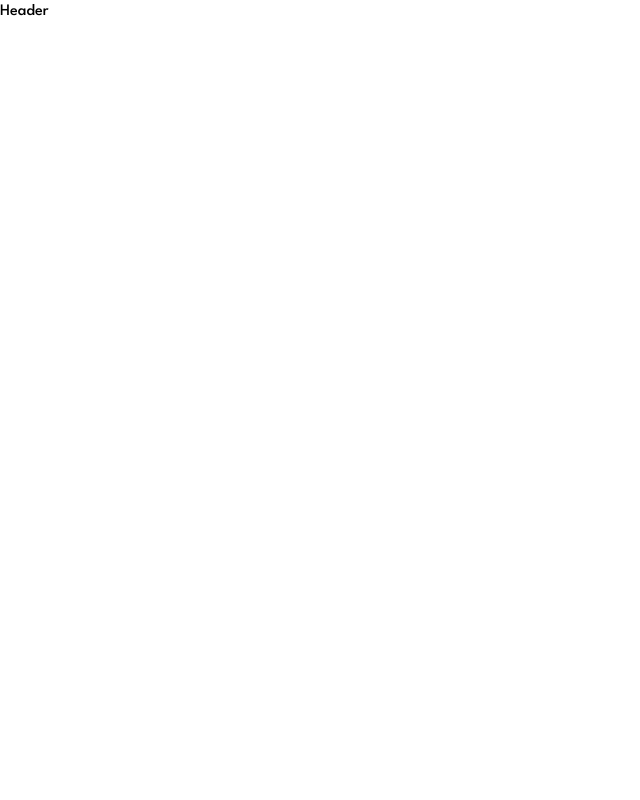
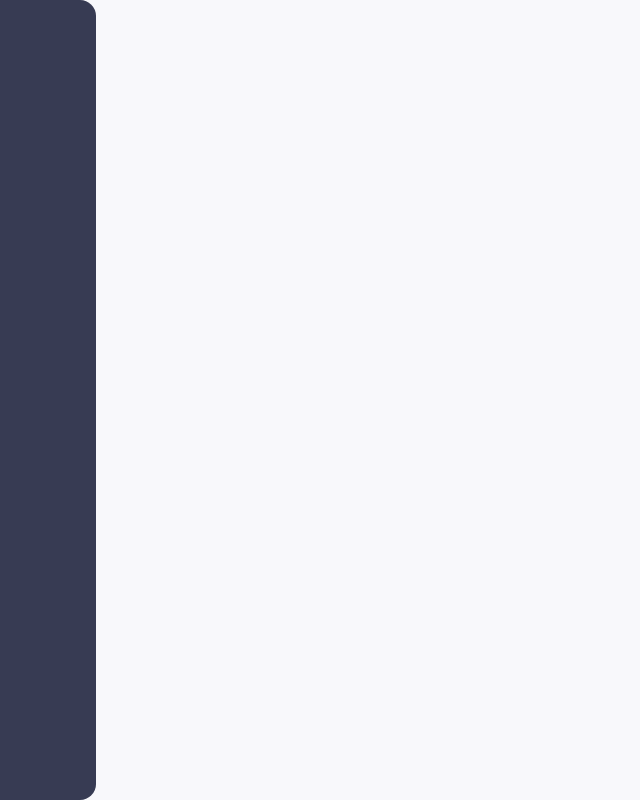
Before and after one commit to client-side96/invoice-app, a Next.js app: page / in a window 1280 px wide. Shown: the whole page, without its empty margins (0-640 px from the left). Built offline with nearby package versions, Linux system fonts and the light colour scheme.

Commit message:
feat: add header styling

```diff
--- a/app/_components/organisms/Header.tsx
+++ b/app/_components/organisms/Header.tsx
@@ -1,5 +1,8 @@
 import { FC } from "react";
 
 export const Header: FC = () => {
-  return <header>Header</header>;
+  return (
+    <header className="bg-navy-400 h-full w-24 rounded-tr-2xl rounded-br-2xl">
+    </header>
+  );
 };
--- a/app/layout.tsx
+++ b/app/layout.tsx
@@ -31,8 +31,8 @@ export default function RootLayout({
   children: React.ReactNode;
 }>) {
   return (
-    <html lang="en" className={`${leagueSpartan.variable}`}>
-      <body className="flex flex-col md:flex-row">
+    <html lang="en" className={`${leagueSpartan.variable} h-full`}>
+      <body className="flex flex-col md:flex-row h-full bg-background-light">
         <Header />
         <main>{children}</main>
       </body>
--- a/tailwind.config.ts
+++ b/tailwind.config.ts
@@ -17,6 +17,7 @@ const config: Config = {
           500: "#7C5DFA",
         },
         navy: {
+          400: "#373B53",
           500: "#252945",
           900: "#1E2139",
         },
```
